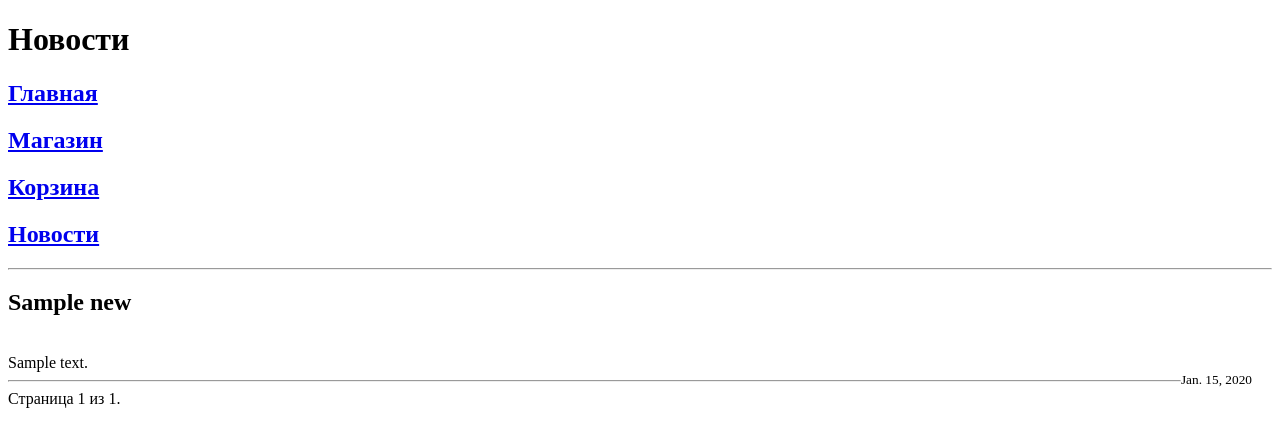
After one commit to Duxita/Module19, a Django app: page /platform/news/ in a window 1280 px wide. The commit adds this page. Shown: the top 447 px of the page. Run offline with Django 5.2, Linux system fonts and the light colour scheme; tables that the repository leaves empty hold one stand-in row (values such as "Sample post").

Commit message:
Add files via upload

```diff
--- a/shopgame/shopgame/urls.py
+++ b/shopgame/shopgame/urls.py
@@ -1,6 +1,6 @@
 from django.contrib import admin
 from django.urls import path
-from task1.views import platform, games, cart, sign_up_by_django, sign_up_by_html
+from task1.views import platform, games, cart, sign_up_by_django, sign_up_by_html, news
 
 urlpatterns = [
     path('admin/', admin.site.urls),
@@ -9,4 +9,5 @@ urlpatterns = [
     path('cart/', cart, name='cart'),
     path('html_sign_up/', sign_up_by_html, name='sign_up_by_html'),
     path('django_sign_up/', sign_up_by_django, name='sign_up_by_django'),
+    path('platform/news/', news, name='news'),
 ]
--- a/shopgame/task1/admin.py
+++ b/shopgame/task1/admin.py
@@ -1,5 +1,7 @@
 from django.contrib import admin
-from .models import Game, Buyer
+from .models import Game, Buyer, News
+
+admin.site.register(News)
 
 @admin.register(Game)
 class GameAdmin(admin.ModelAdmin):
--- a/shopgame/task1/models.py
+++ b/shopgame/task1/models.py
@@ -17,3 +17,11 @@ class Game(models.Model):
     buyer = models.ManyToManyField(Buyer, related_name='games')
     def __str__(self):
         return self.title
+
+class News(models.Model):
+    title = models.CharField(max_length=100)
+    content = models.TextField()
+    date = models.DateField()
+
+    def __str__(self):
+        return self.title
--- a/shopgame/task1/views.py
+++ b/shopgame/task1/views.py
@@ -1,6 +1,23 @@
 from django.shortcuts import render
 from .forms import UserRegister
-from .models import Buyer, Game
+from .models import Buyer, Game, News
+from django.core.paginator import Paginator
+
+def news(request):
+    news_list = News.objects.all().order_by('-date')
+    paginator = Paginator(news_list, 5)
+    page_number = request.GET.get('page')
+    news = paginator.get_page(page_number)
+
+    context = {
+        'title': 'Новости',
+        'menu': {'platform': '/',
+                 'games': '/games/',
+                 'cart': '/cart/',
+                 'news': '/platform/news/'},
+        'news': news
+    }
+    return render(request, 'fourth_task/news.html', context)
 def platform(request):
     context = {
         'title': 'Игровая платформа',
--- a/shopgame/templates/fourth_task/cart.html
+++ b/shopgame/templates/fourth_task/cart.html
@@ -3,10 +3,6 @@
 {% block pagename %}{{ title }}{% endblock %}
 
 {% block content %}
-<nav>
-    <p><h2><a href="{{ menu.platform }}">Главная</a></h2></p>
-    <p><h2><a href="{{ menu.games }}">Магазин</a></h2></p>
-    <h2><a href="{{ menu.cart }}">Корзина</a></h2>
-</nav>
+
 <p>{{ content }}</p>
 {% endblock %}
--- a/shopgame/templates/fourth_task/games.html
+++ b/shopgame/templates/fourth_task/games.html
@@ -3,11 +3,6 @@
 {% block pagename %}{{ title }}{% endblock %}
 
 {% block content %}
-<nav>
-    <p><h3><a href="{{ menu.platform }}">Главная</a></h3></p>
-    <p><h3><a href="{{ menu.games }}">Магазин</a></h3></p>
-    <h3><a href="{{ menu.cart }}">Корзина</a></h3>
-</nav>
 <ul>
     {% for game in games %}
     <li><H3>{{ game.title }} | {{ game.description }}. Стоимость: {{ game.cost }} <a href="{% url 'cart' %}">Купить</a></H3></li>
--- a/shopgame/templates/fourth_task/menu.html
+++ b/shopgame/templates/fourth_task/menu.html
@@ -6,10 +6,16 @@
 </head>
 <body>
     <h1>{% block pagename %}{% endblock %}</h1>
+    {% block menu %}
+        <nav>
+            <p><h2><a href="{% url 'platform' %}">Главная</a></h2></p>
+            <p><h2><a href="{% url 'games' %}">Магазин</a></h2></p>
+            <p><h2><a href="{% url 'cart' %}">Корзина</a></h2></p>
+            <p><h2><a href="{% url 'news' %}">Новости</a></h2></p>
+
+        </nav>
+    {% endblock %}
     {% block content %}
-    <nav>
-       <h2>Каталог игр</h2>
-    </nav>
     {% endblock %}
 </body>
 </html>
--- /dev/null
+++ b/shopgame/templates/fourth_task/news.html
@@ -0,0 +1,31 @@
+{% extends 'fourth_task/menu.html' %}
+{% block pagename %}<h1>Новости</h1>{% endblock %}
+{% block content %}
+    <hr>
+    {% for new in news %}
+        <h2>{{ new.title }}</h2>
+        <br>
+        {{ new.content }}
+        <br>
+        <small style="float: right; margin-right: 20px;">{{ new.date }}</small>
+        <hr>
+    {% endfor %}
+
+    <div class="pagination">
+        <span class="step-links">
+            {% if news.has_previous %}
+                <a href="?page=1">&laquo; Первая</a>
+                <a href="?page={{ news.previous_page_number }}">Предыдущая</a>
+            {% endif %}
+
+            <span class="current">
+                Страница {{ news.number }} из {{ news.paginator.num_pages }}.
+            </span>
+
+            {% if news.has_next %}
+                <a href="?page={{ news.next_page_number }}">Следующая</a>
+                <a href="?page={{ news.paginator.num_pages }}">Последняя &raquo;</a>
+            {% endif %}
+        </span>
+    </div>
+{% endblock %}
--- a/shopgame/templates/fourth_task/platform.html
+++ b/shopgame/templates/fourth_task/platform.html
@@ -3,10 +3,6 @@
 {% block pagename %}{{ title }}{% endblock %}
 
 {% block content %}
-<nav>
-    <p><h2><a href="{{ menu.platform }}">Главная</a></h2></p>
-    <p><h2><a href="{{ menu.games }}">Магазин</a></h2></p>
-    <h2><a href="{{ menu.cart }}">Корзина</a></h2>
-</nav>
+
 {{ content }}
 {% endblock %}
```
Also changed, not shown: shopgame/db.sqlite3, shopgame/task1/migrations/0002_news.py (added).
